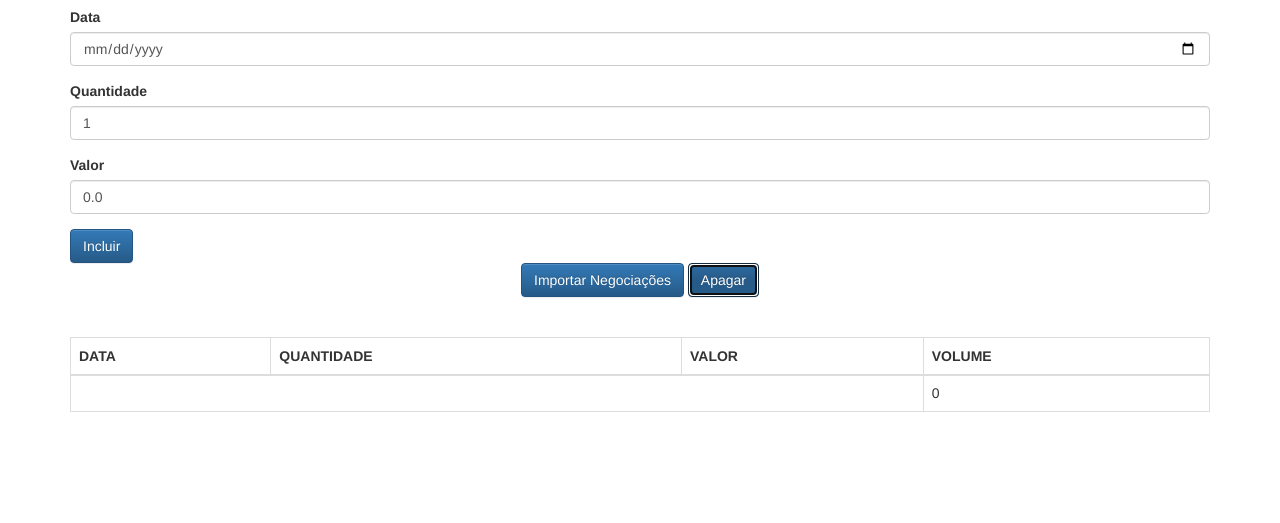
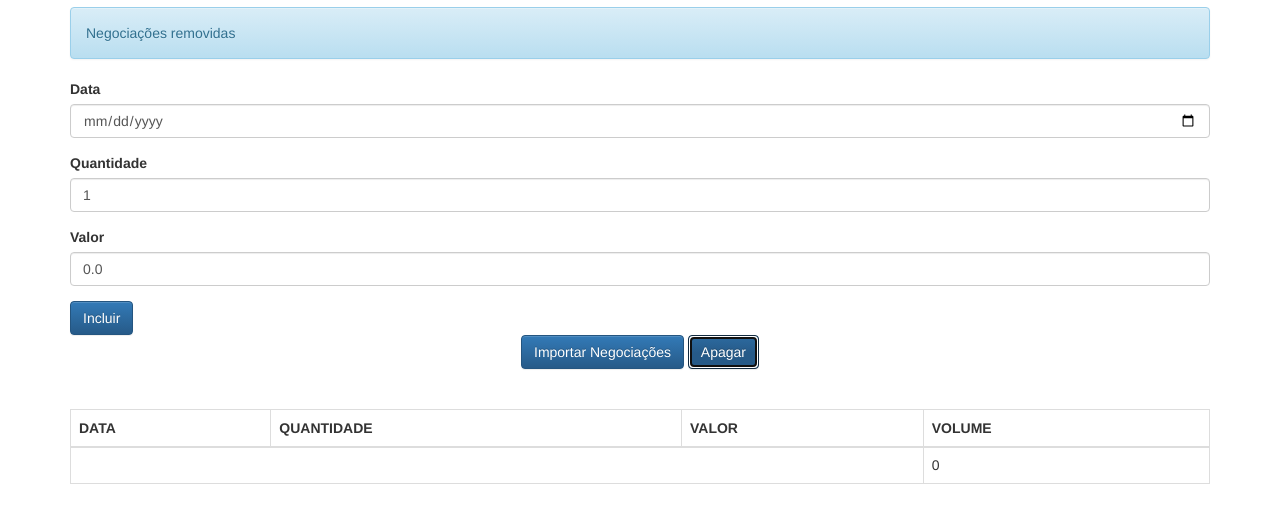
Before and after one commit to liviaribeiro14/alura.js_avancado1, a plain HTML site: page aluraframe/client/index.html in a window 1280 px wide. Both pictures are taken after a click on the button "Apagar". Shown: the part 63-586 px from the top of the page. Drawn offline with Linux system fonts and the light colour scheme.

Commit message:
Classe Bind criada e as alterações devidas.

```diff
--- a/aluraframe/client/index.html
+++ b/aluraframe/client/index.html
@@ -49,6 +49,7 @@
 <script src="js/app/models/Negociacao.js"></script>
 <script src="js/app/controllers/NegociacaoController.js"></script>
 <script src="js/app/helpers/DateHelper.js"></script>
+<script src="js/app/helpers/Bind.js"></script>
 <script src="js/app/views/View.js"></script>
 <script src="js/app/views/NegociacoesView.js"></script>
 <script src="js/app/models/ListaNegociacoes.js"></script>
--- a/aluraframe/client/js/app/controllers/NegociacaoController.js
+++ b/aluraframe/client/js/app/controllers/NegociacaoController.js
@@ -2,54 +2,48 @@ class NegociacaoController{
 
     constructor(){
         let $= document.querySelector.bind(document);
-        this.inputData = $('#data');
-        this.inputQuantidade = $('#quantidade');
-        this.inputValor = $('#valor');
+        this._inputData = $('#data');
+        this._inputQuantidade = $('#quantidade');
+        this._inputValor = $('#valor');
 
-        this.negociacoesView = new NegociacoesView($('#negociacoesView'));
+        this._listaNegociacoes = new Bind(
+            new ListaNegociacoes(),
+            new NegociacoesView($('#negociacoesView')),
+            'adiciona','esvazia');
 
-        this.listaNegociacoes = ProxyFactory.create(
-            new ListaNegociacoes(),
-            ['adiciona', 'esvazia'],
-            model => this.negociacoesView.update(model)
-        );
-
-        this.mensagem = ProxyFactory.create(
+        this._mensagem = new Bind(
             new Mensagem(),
-            ['texto'],
-            model => this.mensagemView.update(model)
-        );
-        this.mensagemView = new MensagemView($('#mensagemView'));
-        this.mensagemView.update(this.mensagem);
+            new MensagemView($('#mensagemView')),
+            'texto');
     }
 
     adiciona(event){
         event.preventDefault();
 
-        this.listaNegociacoes.adiciona(this._criaNegociacao());
+        this._listaNegociacoes.adiciona(this._criaNegociacao());
         this._limpaFormulario();
 
-        this.mensagem.texto = "Negociação incluída";
+        this._mensagem.texto = "Negociação incluída";
     }
 
     apagaLista(event){
         event.preventDefault();
 
-        this.listaNegociacoes.esvazia();
+        this._listaNegociacoes.esvazia();
 
-        this.mensagem.texto = "Negociações removidas";
+        this._mensagem.texto = "Negociações removidas";
     }
 
     _criaNegociacao(){
         return new Negociacao(
-            DateHelper.textoParaData(this.inputData.value),
-            this.inputQuantidade.value,
-            this.inputValor.value);
+            DateHelper.textoParaData(this._inputData.value),
+            this._inputQuantidade.value,
+            this._inputValor.value);
     }
 
     _limpaFormulario(){
-        this.inputData.value = "";
-        this.inputQuantidade.value = 1;
-        this.inputValor.value = 0.0;
+        this._inputData.value = "";
+        this._inputQuantidade.value = 1;
+        this._inputValor.value = 0.0;
     }
 }
--- /dev/null
+++ b/aluraframe/client/js/app/helpers/Bind.js
@@ -0,0 +1,10 @@
+class Bind{
+    constructor(model, view, ...props){
+        let proxy = ProxyFactory.create(model, props, model =>
+            view.update(model));
+
+        view.update(model);
+
+        return proxy;
+    }
+}
--- a/aluraframe/client/js/app/models/Mensagem.js
+++ b/aluraframe/client/js/app/models/Mensagem.js
@@ -1,7 +1,6 @@
 class Mensagem{
     constructor(texto=''){
         this._texto = texto;
-        //iniciando os testes.
     }
 
     get texto(){
--- a/aluraframe/client/js/app/services/ProxyFactory.js
+++ b/aluraframe/client/js/app/services/ProxyFactory.js
@@ -3,7 +3,7 @@ class ProxyFactory{
         return new Proxy(objeto, {
             get(target, prop, receiver){
 
-                if(props.includes(prop) && typeof(target[prop]) == typeof(Function)){
+                if(props.includes(prop) && ProxyFactory._ehFuncao(target[prop])){
                     return function(){
                         Reflect.apply(target[prop], target, arguments);
                         return acao(target);
@@ -11,7 +11,19 @@ class ProxyFactory{
                 }
 
                 return Reflect.get(target, prop, receiver);
+            },
+
+            set(target, prop, value, receiver){
+                let retorno = Reflect.set(target, prop, value, receiver);
+                if(props.includes(prop)){
+                    acao(target);
+                }
+                return retorno;
             }
         })
     }
+
+    static _ehFuncao(func){
+        return typeof(func) == typeof(Function);
+    }
 }
```
